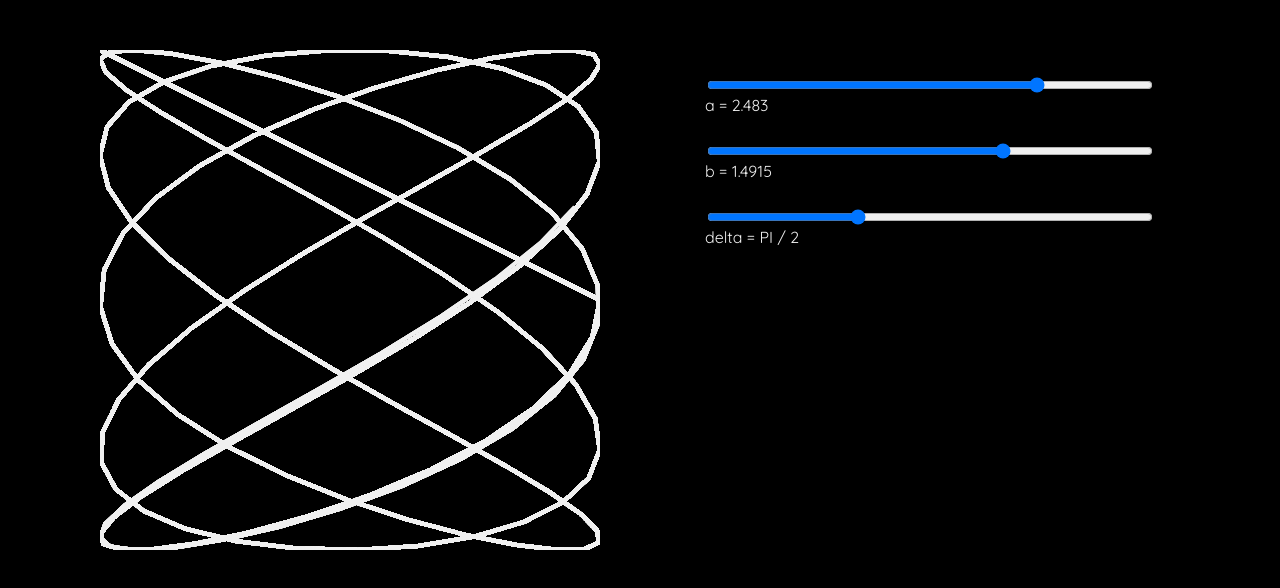
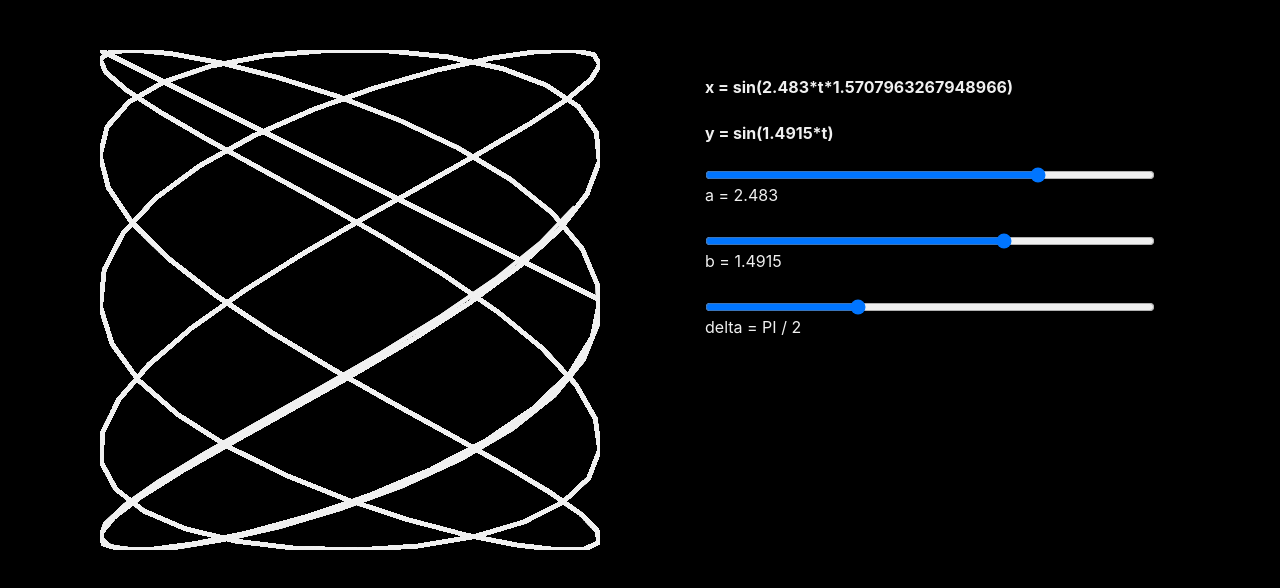
Before and after one commit to 223966/lissajous-curves, a plain HTML site: page index.html in a window 1280 px wide. Drawn offline with nearby package versions, Linux system fonts and the light colour scheme.

Commit message:
Add equations

```diff
--- a/index.html
+++ b/index.html
@@ -4,6 +4,12 @@
     <meta charset="UTF-8" />
     <meta name="viewport" content="width=device-width, initial-scale=1.0" />
     <link rel="stylesheet" href="style.css" />
+    <link
+      rel="stylesheet"
+      href="https://stackpath.bootstrapcdn.com/bootstrap/4.5.2/css/bootstrap.min.css"
+      integrity="sha384-JcKb8q3iqJ61gNV9KGb8thSsNjpSL0n8PARn9HuZOnIxN0hoP+VmmDGMN5t9UJ0Z"
+      crossorigin="anonymous"
+    />
     <link
       href="https://fonts.googleapis.com/css2?family=Quicksand&display=swap"
       rel="stylesheet"
@@ -12,9 +18,11 @@
     <title>Lissajous</title>
   </head>
   <body>
-    <div class="container">
+    <div class="app-container">
       <canvas id="canvas" width="500" height="500"> </canvas>
       <div class="gui-container">
+        <label id="x" class="equation"></label>
+        <label id="y" class="equation"></label>
         <div class="range-input">
           <input
             type="range"
--- a/lissajous.js
+++ b/lissajous.js
@@ -31,8 +31,8 @@ function clear() {
 
 function update(element) {
   const elements = document.getElementsByName(element.name);
-  const label = Array.from(elements).find((e) => e.tagName === "LABEL");
-  const input = Array.from(elements).find((e) => e.tagName === "INPUT");
+  let label = Array.from(elements).find((e) => e.tagName === "LABEL");
+  let input = Array.from(elements).find((e) => e.tagName === "INPUT");
   if (element.name === "a") a = input.value;
   if (element.name === "b") b = input.value;
   if (element.name === "delta") delta = Math.PI / input.value;
@@ -42,8 +42,19 @@ function update(element) {
   if (element.name === "delta") {
     label.innerHTML = `${element.name} = PI / ${input.value}`;
   }
+  updateEquations();
   clear();
   draw();
 }
 
+function updateEquations() {
+  const equations = Array.from(document.getElementsByClassName("equation"));
+  let xLabel = equations.find((e) => e.id === "x");
+  let yLabel = equations.find((e) => e.id === "y");
+  equations.forEach((label) => label.classList.add("bold"));
+  xLabel.innerHTML = `x = sin(${a}*t*${delta})`;
+  yLabel.innerHTML = `y = sin(${b}*t)`;
+}
+
+updateEquations();
 draw();
--- a/style.css
+++ b/style.css
@@ -3,12 +3,12 @@ body {
   margin: 0;
   padding: 0;
   box-sizing: border-box;
-  background-color: black;
-  color: #f0f0f0;
+  background-color: black !important;
+  color: #f0f0f0 !important;
   font-family: "Quicksand", sans-serif;
 }
 
-.container {
+.app-container {
   display: grid;
   grid-template-columns: 1fr 1fr;
   grid-gap: 5em;
@@ -22,7 +22,11 @@ body {
 
 .gui-container {
   display: grid;
-  grid-template-rows: 50px 50px;
+  grid-template-rows: 30px 30px 50px 50px 50px;
   grid-gap: 1em;
   padding: 25px;
 }
+
+.bold {
+  font-weight: bold;
+}
```
